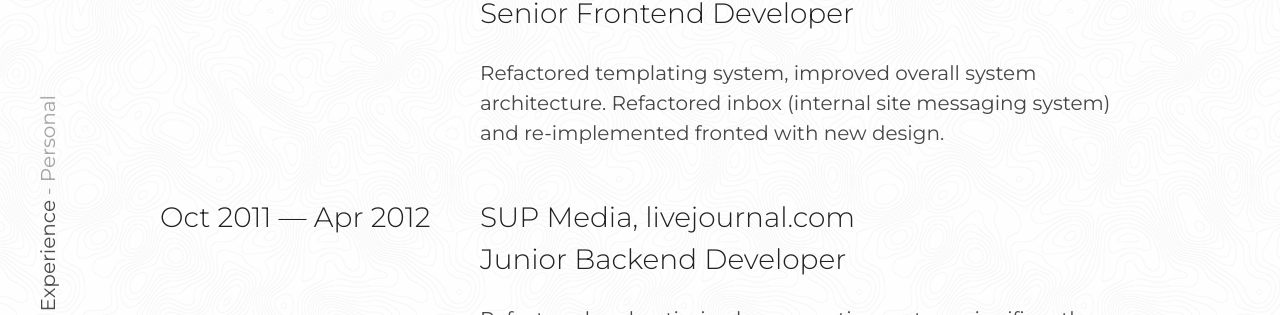
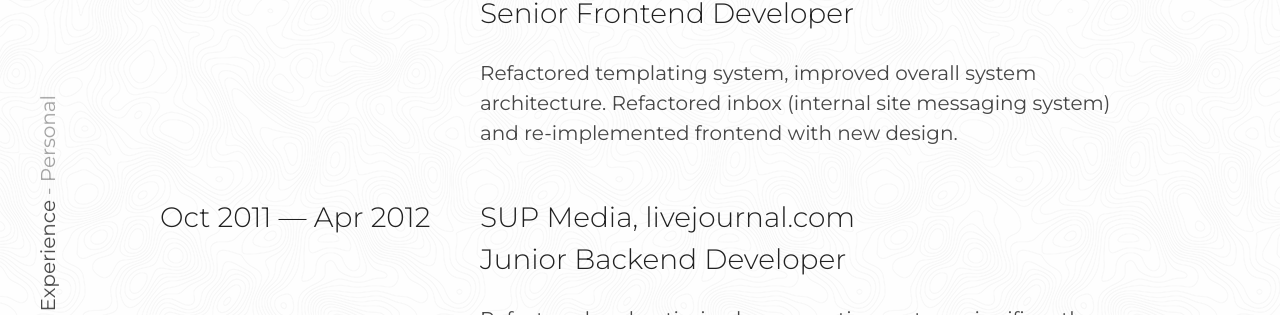
Before and after one commit to n4kz/com.n4kz, a Jekyll site: the page built from index.html, in a window 1280 px wide and 900 px high, scrolled down 1975 px. Shown: the part 199-514 px from the top of the window. Built offline with Jekyll 4.4.1, drawn with Linux system fonts in a browser that asks for light colours; nearby versions of some CDN libraries.

Commit message:
Fixed typo

```diff
--- a/_data/experience.yml
+++ b/_data/experience.yml
@@ -45,7 +45,7 @@
   title: Senior Frontend Developer
   about: >
     Refactored templating system, improved overall system architecture.
-    Refactored inbox (internal site messaging system) and re-implemented fronted
+    Refactored inbox (internal site messaging system) and re-implemented frontend
     with new design.
 
 -
```
